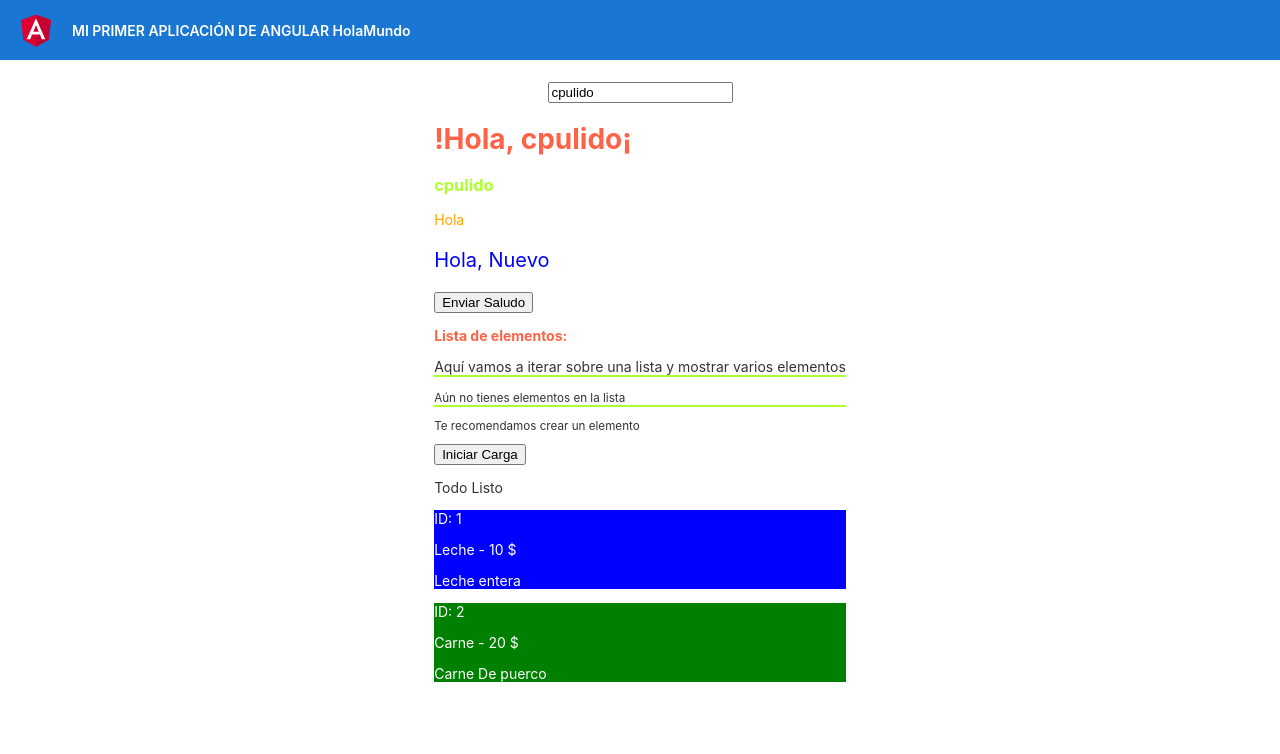
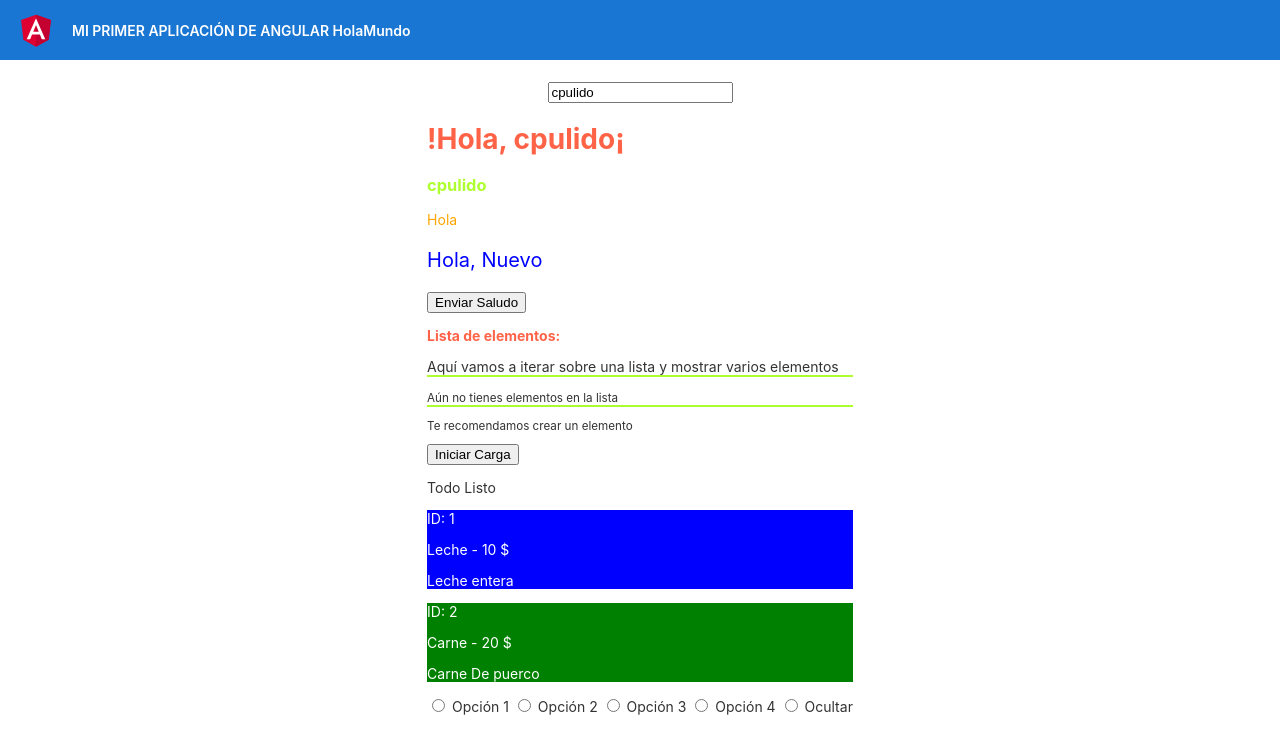
Before and after one commit to CarlosPulidoMejia/agular, an Angular app: page / in a window 1280 px wide. Shown: the top 754 px of the page. Built offline with nearby package versions, Linux system fonts and the light colour scheme.

Commit message:
nGSwitch

```diff
--- a/src/app/modules/list/lista-basica/lista-basica.component.html
+++ b/src/app/modules/list/lista-basica/lista-basica.component.html
@@ -35,3 +35,21 @@
         <p>{{ producto.descripcion }}</p>
     </div>
 </div>
+
+<!--Bloque para entender ngSwitch-->
+<div [ngSwitch]="opcion">
+    <p [id]="1" *ngSwitchCase="1">Haz escogido la Opción 1</p>
+    <p [id]="2" *ngSwitchCase="2">Haz escogido la Opción 2</p>
+    <p [id]="3" *ngSwitchCase="3">Haz escogido la Opción 3</p>
+    <p [id]="4" *ngSwitchCase="4">Haz escogido la Opción 4</p>
+    <p *ngSwitchDefaul class="cerrar">Ninguna de las opciones valida</p>
+</div>
+
+<!--Seleccion de opción por el usuario-->
+<div>
+    <input type="radio" name="opcion" (click)="escojeropcion(1)"/> Opción 1
+    <input type="radio" name="opcion" (click)="escojeropcion(2)"/> Opción 2
+    <input type="radio" name="opcion" (click)="escojeropcion(3)"/> Opción 3
+    <input type="radio" name="opcion" (click)="escojeropcion(4)"/> Opción 4
+    <input type="radio" selected="selected" name="opcion" (click)="escojeropcion(0)"/> Ocultar
+</div>
--- a/src/app/modules/list/lista-basica/lista-basica.component.ts
+++ b/src/app/modules/list/lista-basica/lista-basica.component.ts
@@ -27,6 +27,7 @@ export class ListaBasicaComponent implements OnInit {
     }
   ];
   cargando: boolean = false;
+  opcion: number = 0;
 
   ngOnInit(): void{
 
@@ -36,4 +37,8 @@ export class ListaBasicaComponent implements OnInit {
     this.cargando = !this.cargando
   }
 
+  escojeropcion(opcionEscogida: number){
+    this.opcion = opcionEscogida //el valor cambia, implica un cambio en los elementos renderizados
+  }
+
 }
```
